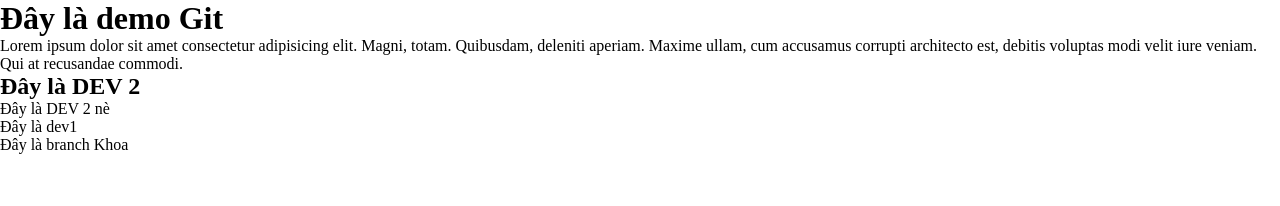
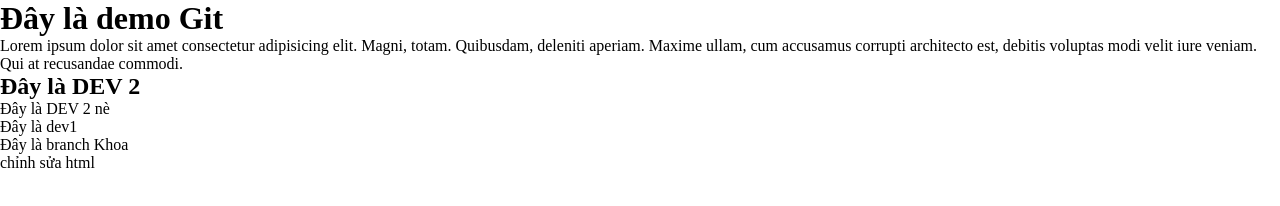
Before and after one commit to pcr9350/BC65-CapstoneBS, a plain HTML site: page index.html in a window 1280 px wide. Drawn offline with Linux system fonts and the light colour scheme.

Commit message:
update html

```diff
--- a/index.html
+++ b/index.html
@@ -19,5 +19,6 @@
     <div>Đây là DEV 2 nè</div>
     <p>Đây là dev1</p>
     <p>Đây là branch Khoa</p>
+    <p>chỉnh sửa html</p>
   </body>
 </html>
```
